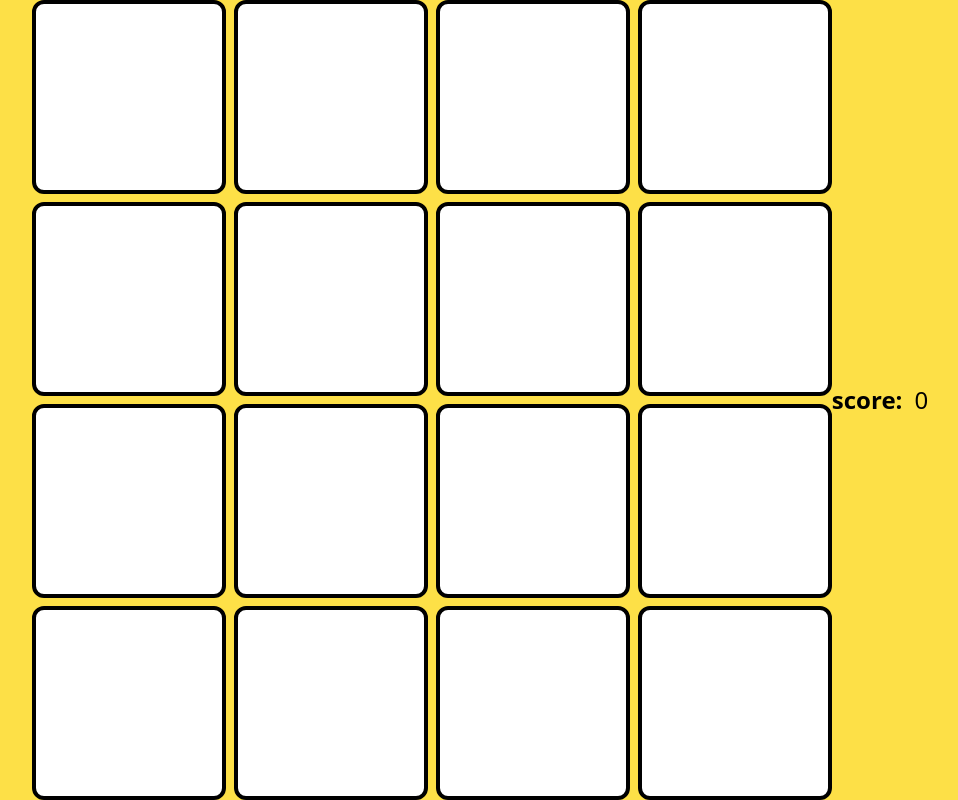
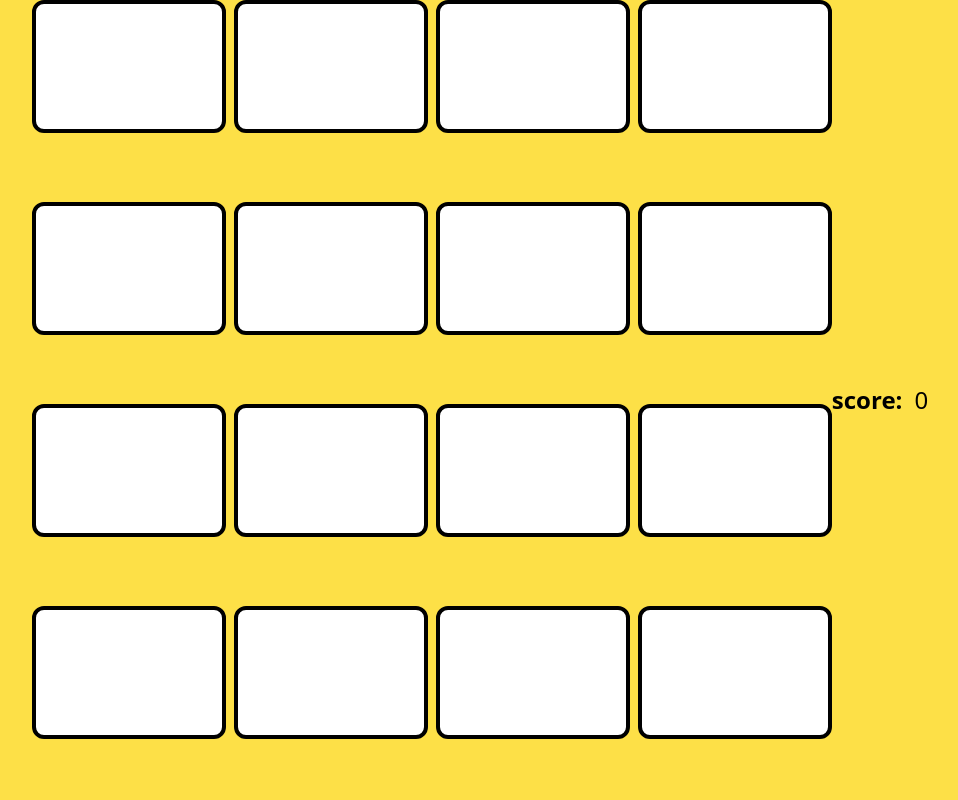
Before and after one commit to Milad-F84/game-memory, a website: page src/index.html in a window 1280 px wide. Shown: the whole page, without its empty margins (160-1118 px from the left). Drawn offline with Linux system fonts and the light colour scheme.

Commit message:
project complete

```diff
--- a/src/index.html
+++ b/src/index.html
@@ -12,52 +12,52 @@
 <body class="bg-yellow-300">
     <div class="flex justify-center items-center">
         <div id="container" class="aspect-square bg-yellow-300 grid grid-cols-4 gap-2">
-            <div class="box border-black border-solid border-4 rounded-xl bg-white flex justify-center items-center">
+            <div class="box border-black border-solid border-4 rounded-xl bg-white flex justify-center items-center h-[133px]">
                 <i class="fa-solid fa-pizza-slice text-4xl"></i>
             </div>
-            <div class="box border-black border-solid border-4 rounded-xl  bg-white flex justify-center items-center">
+            <div class="box border-black border-solid border-4 rounded-xl  bg-white flex justify-center items-center h-[133px]">
                 <i class="fa-solid fa-pizza-slice text-4xl"></i>
             </div>
-            <div class="box border-black border-solid border-4 rounded-xl  bg-white flex justify-center items-center">
+            <div class="box border-black border-solid border-4 rounded-xl  bg-white flex justify-center items-center h-[133px]">
                 <i class="fa-solid fa-burger text-4xl"></i>
             </div>
-            <div class="box border-black border-solid border-4 rounded-xl  bg-white flex justify-center items-center">
+            <div class="box border-black border-solid border-4 rounded-xl  bg-white flex justify-center items-center h-[133px]">
                 <i class="fa-solid fa-burger text-4xl"></i>
             </div>
-            <div class="box border-black border-solid border-4 rounded-xl  bg-white flex justify-center items-center">
+            <div class="box border-black border-solid border-4 rounded-xl  bg-white flex justify-center items-center h-[133px]">
                 <i class="fa-solid fa-hotdog text-4xl"></i>
             </div>
-            <div class="box border-black border-solid border-4 rounded-xl  bg-white flex justify-center items-center">
+            <div class="box border-black border-solid border-4 rounded-xl  bg-white flex justify-center items-center h-[133px]">
                 <i class="fa-solid fa-hotdog text-4xl"></i>
             </div>
-            <div class="box border-black border-solid border-4 rounded-xl  bg-white flex justify-center items-center">
+            <div class="box border-black border-solid border-4 rounded-xl  bg-white flex justify-center items-center h-[133px]">
                 <i class="fa-solid fa-cheese text-4xl"></i>
             </div>
-            <div class="box border-black border-solid border-4 rounded-xl  bg-white flex justify-center items-center">
+            <div class="box border-black border-solid border-4 rounded-xl  bg-white flex justify-center items-center h-[133px]">
                 <i class="fa-solid fa-cheese text-4xl"></i>
             </div>
-            <div class="box border-black border-solid border-4 rounded-xl  bg-white flex justify-center items-center">
+            <div class="box border-black border-solid border-4 rounded-xl  bg-white flex justify-center items-center h-[133px]">
                 <i class="fa-solid fa-cake-candles text-4xl"></i>
             </div>
-            <div class="box border-black border-solid border-4 rounded-xl  bg-white flex justify-center items-center">
+            <div class="box border-black border-solid border-4 rounded-xl  bg-white flex justify-center items-center h-[133px]">
                 <i class="fa-solid fa-cake-candles text-4xl"></i>
             </div>
-            <div class="box border-black border-solid border-4 rounded-xl  bg-white flex justify-center items-center">
+            <div class="box border-black border-solid border-4 rounded-xl  bg-white flex justify-center items-center h-[133px]">
                 <i class="fa-solid fa-egg text-4xl"></i>
             </div>
-            <div class="box border-black border-solid border-4 rounded-xl  bg-white flex justify-center items-center">
+            <div class="box border-black border-solid border-4 rounded-xl  bg-white flex justify-center items-center h-[133px]">
                 <i class="fa-solid fa-egg text-4xl"></i>
             </div>
-            <div class="box border-black border-solid border-4 rounded-xl  bg-white flex justify-center items-center">
+            <div class="box border-black border-solid border-4 rounded-xl  bg-white flex justify-center items-center h-[133px]">
                 <i class="fa-solid fa-bacon text-4xl"></i>
             </div>
-            <div class="box border-black border-solid border-4 rounded-xl  bg-white flex justify-center items-center">
+            <div class="box border-black border-solid border-4 rounded-xl  bg-white flex justify-center items-center h-[133px]">
                 <i class="fa-solid fa-bacon text-4xl"></i>
             </div>
-            <div class="box border-black border-solid border-4 rounded-xl  bg-white flex justify-center items-center">
+            <div class="box border-black border-solid border-4 rounded-xl  bg-white flex justify-center items-center h-[133px]">
                 <i class="fa-solid fa-bowl-food text-4xl"></i>
             </div>
-            <div class="box border-black border-solid border-4 rounded-xl  bg-white flex justify-center items-center">
+            <div class="box border-black border-solid border-4 rounded-xl  bg-white flex justify-center items-center h-[133px]">
                 <i class="fa-solid fa-bowl-food text-4xl"></i>
             </div>
         </div>
```
Also changed, not shown: src/output.css.
